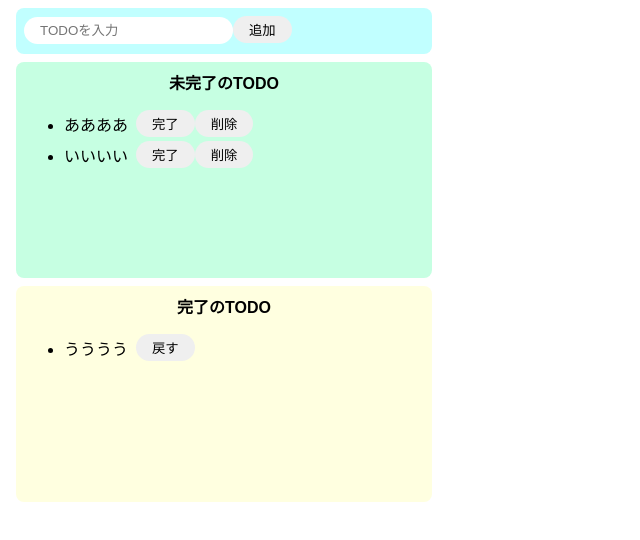
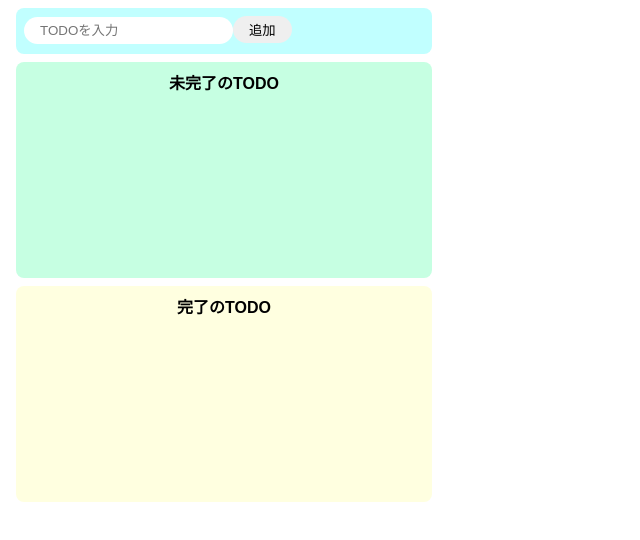
Before and after one commit to onosi/a, a React (Create React App) app: page / in a window 1280 px wide. Shown: the top 540 px of the page, without its empty margins (0-640 px from the left). Built offline with nearby package versions, Linux system fonts and the light colour scheme.

Commit message:
feat: add back

```diff
--- a/src/App.jsx
+++ b/src/App.jsx
@@ -3,11 +3,8 @@
 
 export const App = () => {
   const [todoText, setTodoText] = useState("");
-  const [incompleteTodos, setIncompleteTodos] = useState([
-    "ああああ",
-    "いいいい"
-  ]);
-  const [completeTodos, setcompleteTodos] = useState(["うううう"]);
+  const [incompleteTodos, setIncompleteTodos] = useState([]);
+  const [completeTodos, setCompleteTodos] = useState([]);
 
   const onChangeTodoText = (event) => {
     setTodoText(event.target.value);
@@ -20,9 +17,28 @@
     setTodoText("");
   };
 
+  const onClickComplete = (index) => {
+    const newIncompleteTodos = [...incompleteTodos];
+    newIncompleteTodos.splice(index, 1);
+    setIncompleteTodos(newIncompleteTodos);
+
+    const newCompleteTodos = [...completeTodos, incompleteTodos[index]];
+    setCompleteTodos(newCompleteTodos);
+  };
+
   const onClickDelete = (index) => {
     const newTodos = [...incompleteTodos];
-    setIncompleteTodos(newTodos.splice(index, 1));
+    newTodos.splice(index, 1);
+    setIncompleteTodos(newTodos);
+  };
+
+  const onClickBack = (index) => {
+    const newCompleteTodos = [...completeTodos];
+    newCompleteTodos.splice(index, 1);
+    setCompleteTodos(newCompleteTodos);
+
+    const newIncompleteTodos = [...incompleteTodos, completeTodos[index]];
+    setIncompleteTodos(newIncompleteTodos);
   };
   return (
     <>
@@ -41,7 +57,7 @@
             return (
               <div key={incompleteTodo} className="list-row">
                 <li>{incompleteTodo}</li>
-                <button>完了</button>
+                <button onClick={() => onClickComplete(index)}>完了</button>
                 <button onClick={() => onClickDelete(index)}>削除</button>
               </div>
             );
@@ -51,11 +67,11 @@
       <div className="complete-area">
         <p className="title">完了のTODO</p>
         <ul>
-          {completeTodos.map((completeTodo) => {
+          {completeTodos.map((completeTodo, index) => {
             return (
               <div key={completeTodo} className="list-row">
                 <li>{completeTodo}</li>
-                <button>戻す</button>
+                <button onClick={() => onClickBack(index)}>戻す</button>
               </div>
             );
           })}
```
